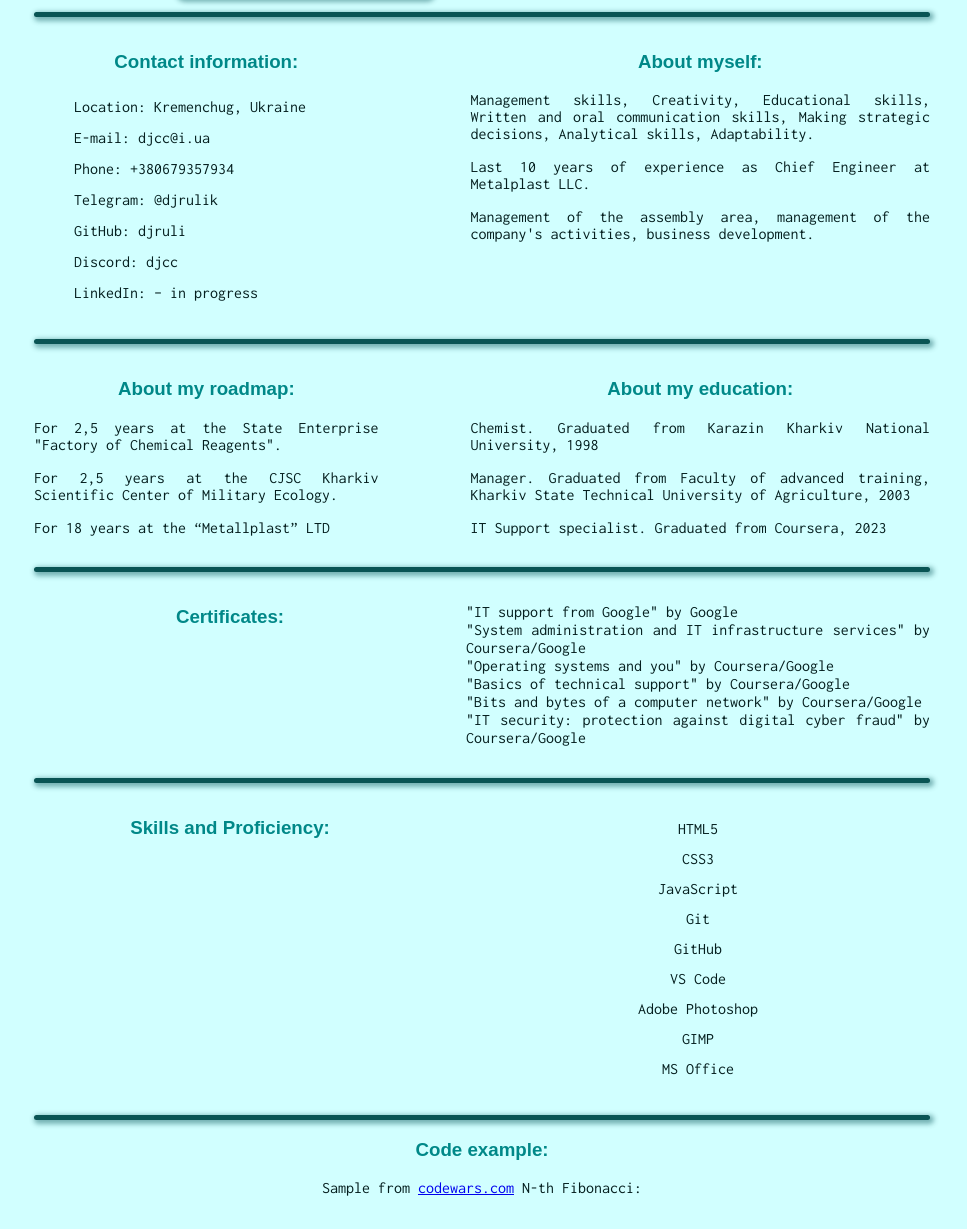
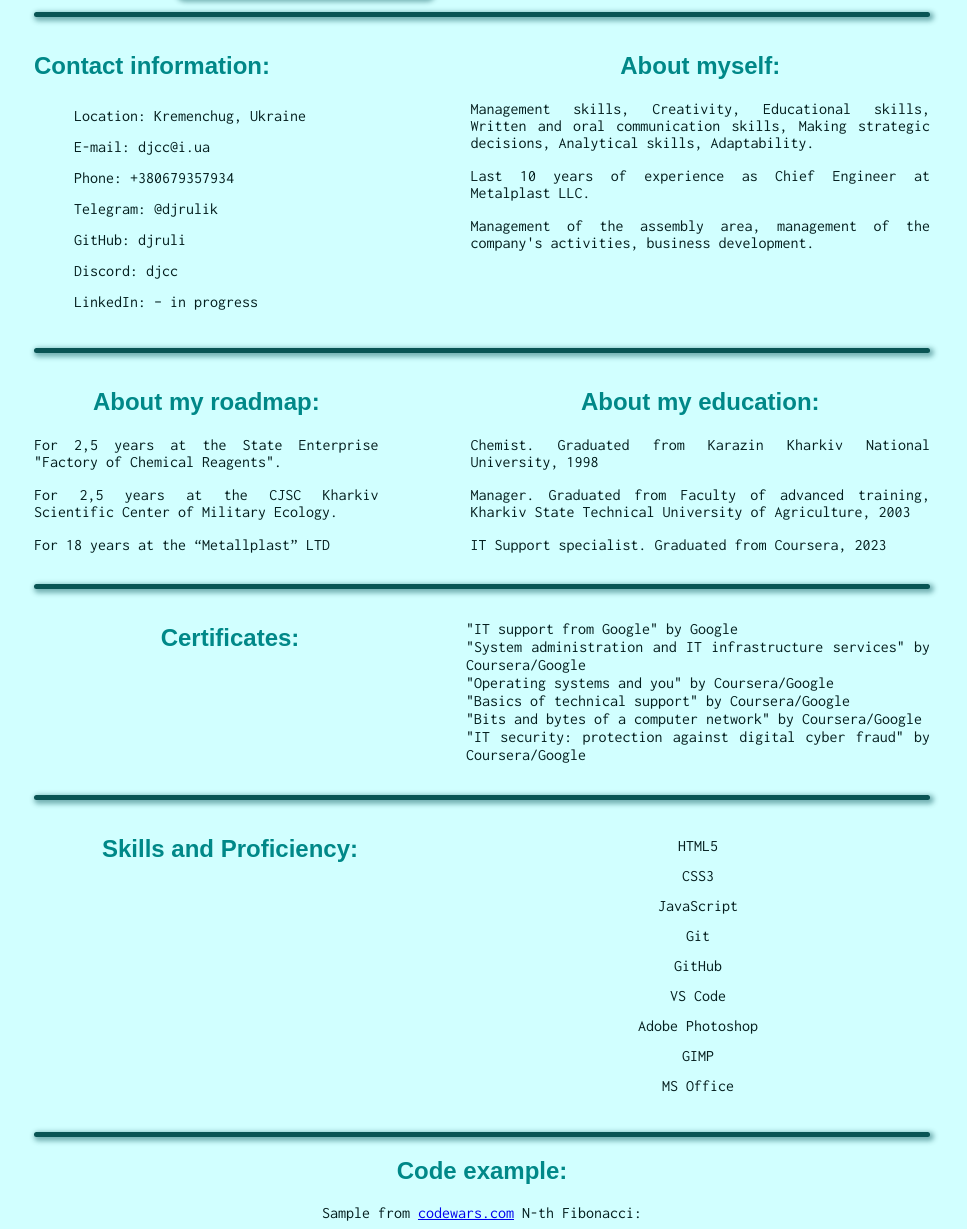
Before and after one commit to djruli/rsschool-cv, a plain HTML site: page index.html in a window 1280 px wide. Shown: the part 331-1560 px from the top of the page, without its empty margins (158-1125 px from the left). Drawn offline with Linux system fonts and the light colour scheme; a web font is replaced by a local one.

Commit message:
feat: improve style.css and index.html

```diff
--- a/css/style.css
+++ b/css/style.css
@@ -83,13 +83,13 @@ h1 {
     margin-left: 2vw;
     margin-right: 2vw;
 }
-h2{
+.Occupation {
     color:rgb(3, 112, 112);
     font-family: 'Ysabeau SC', sans-serif;
     margin-left: 2vw;
     margin-right: 2vw;
 }
-h3 {
+h2 {
     color: rgb(0, 136, 136);
     font-family: 'Ysabeau SC', sans-serif;
 }
--- a/index.html
+++ b/index.html
@@ -35,14 +35,14 @@
                 <img class="photo" src="./assets/Foto1.jpg" alt="MyPhoto">
                 <div>
                     <h1>Popov Roman</h1>
-                    <h2>Junior Frontend Developer</h2>
+                    <h2 class="Occupation">Junior Frontend Developer</h2>
                 </div>
 
             </div>
             <hr class="hr">
             <div class="wrapper-2">
                 <div class="info-contact">
-                    <h3 id="Contact">Contact information:</h3>
+                    <h2 id="Contact">Contact information:</h2>
                     <ul class="contact-list">
                         <li>Location: Kremenchug, Ukraine</li>
                         <li>E-mail: djcc@i.ua</li>
@@ -55,7 +55,7 @@
                 </div>
                 <div></div>
                 <div class="info">
-                    <h3 id="About">About myself:</h3>
+                    <h2 id="About">About myself:</h2>
                     <p>Management skills, Creativity, Educational skills, Written and oral communication skills, Making strategic decisions, Analytical skills, Adaptability.</p>
                     <p>Last 10 years of experience as Chief Engineer at Metalplast LLC.</p>
                     <p>Management of the assembly area, management of the company's activities, business development.</p>
@@ -64,7 +64,7 @@
             <hr class="hr">
             <div class="wrapper-3">
                 <div class="info">
-                    <h3 id="Roadmap">About my roadmap:</h3>
+                    <h2 id="Roadmap">About my roadmap:</h2>
                     <p>For 2,5 years at the State Enterprise "Factory of Chemical Reagents".</p>
                     <p>For 2,5 years at the CJSC Kharkiv Scientific Center of Military Ecology.</p>
                     <p>For 18 years at the “Metallplast” LTD</p>
@@ -73,7 +73,7 @@
 
                 </div>
                 <div class="info">
-                    <h3 id="Education">About my education:</h3>
+                    <h2 id="Education">About my education:</h2>
                     <p>Chemist. Graduated from Karazin Kharkiv National University, 1998</p>
                     <p>Manager. Graduated from Faculty of advanced training, Kharkiv State Technical University of Agriculture, 2003</p>
                     <p>IT Support specialist. Graduated from Coursera, 2023</p>
@@ -81,7 +81,7 @@
             </div>
             <hr class="hr">
             <div class="info-cert">
-                <h3 id="Certificates">Certificates:</h3>
+                <h2 id="Certificates">Certificates:</h2>
                 <ul class="certificates">
                     <li><a class="a-certificates" href="https://coursera.org/verify/professional-cert/XLF6T6QWNSSK">"IT support from Google" by Google</a></li>
                     <li><a class="a-certificates" href="https://coursera.org/verify/EXNL32GYM6C8">"System administration and IT infrastructure services" by Coursera/Google</a></li>
@@ -94,7 +94,7 @@
             </div>
             <hr class="hr">
             <div class="info-skill">
-                <h3 id="Skills">Skills and Proficiency:</h3>
+                <h2 id="Skills">Skills and Proficiency:</h2>
                 <ul class="skill-list">
                     <li>HTML5</li>
                     <li>CSS3</li>
@@ -110,7 +110,7 @@
             <hr class="hr">
             <div class="info">
 
-                        <h3 id="Code">Code example:</h3>
+                        <h2 id="Code">Code example:</h2>
                         <p class="codewars">
                             Sample from <a href="https://codewars.com">codewars.com</a> N-th Fibonacci:
                         </p>
@@ -142,7 +142,7 @@ b = f;
             </div>
             <hr class="hr">
             <div class="info-lang">
-                <h3 id="Projects">Project:</h3>
+                <h2 id="Projects">Project:</h2>
                     <nav>
                         <ul>
                             <li><a href=""></a></li>
@@ -153,7 +153,7 @@ b = f;
             </div>
             <hr class="hr">
             <div class="info-lang">
-                <h3 id="Languages">Languages:</h3>
+                <h2 id="Languages">Languages:</h2>
                 <div>
                     <p> English – C1 Advansed - according to the online test at www.efset.org. In fact – B1+</p>
                     <p>Russian - Native</p>
```
